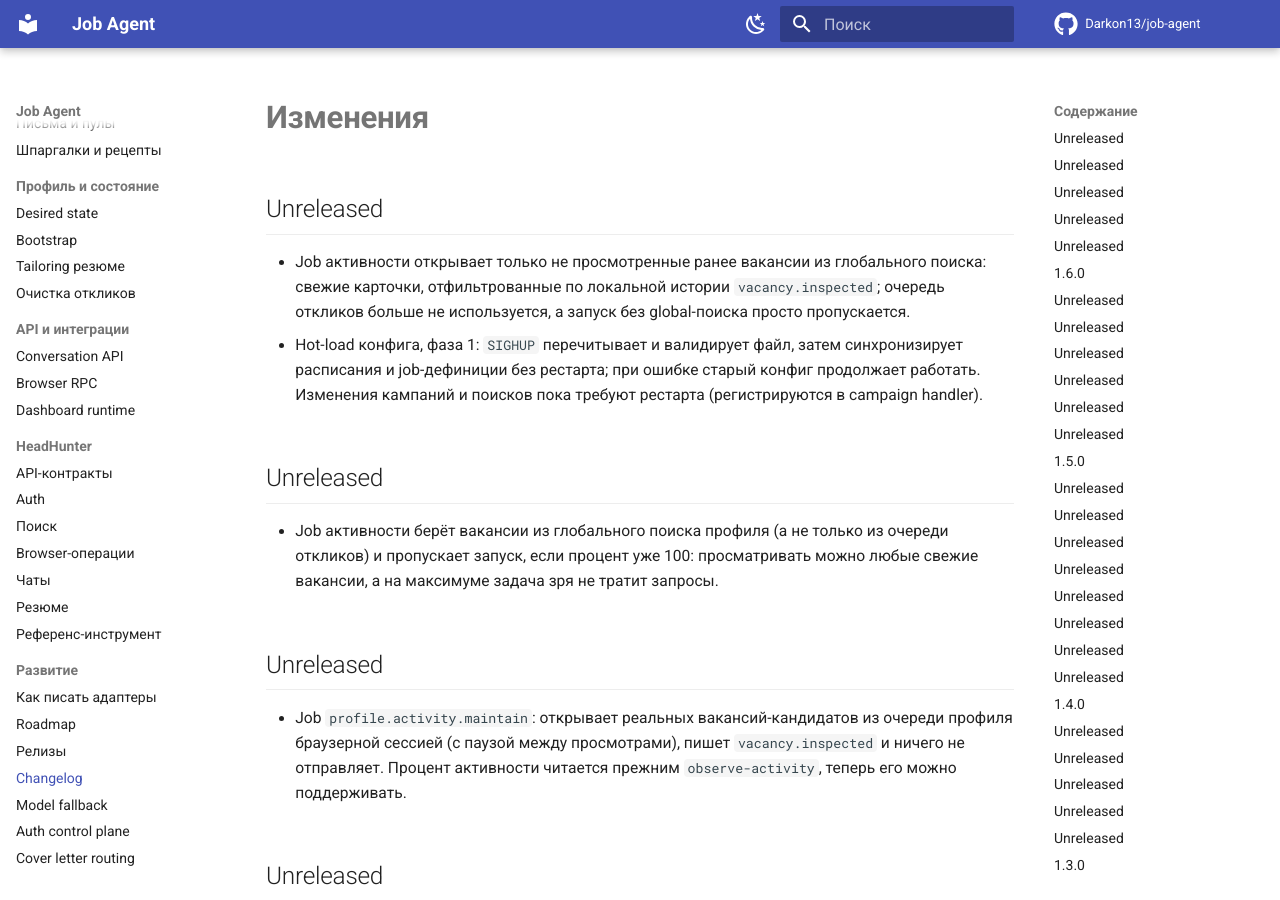
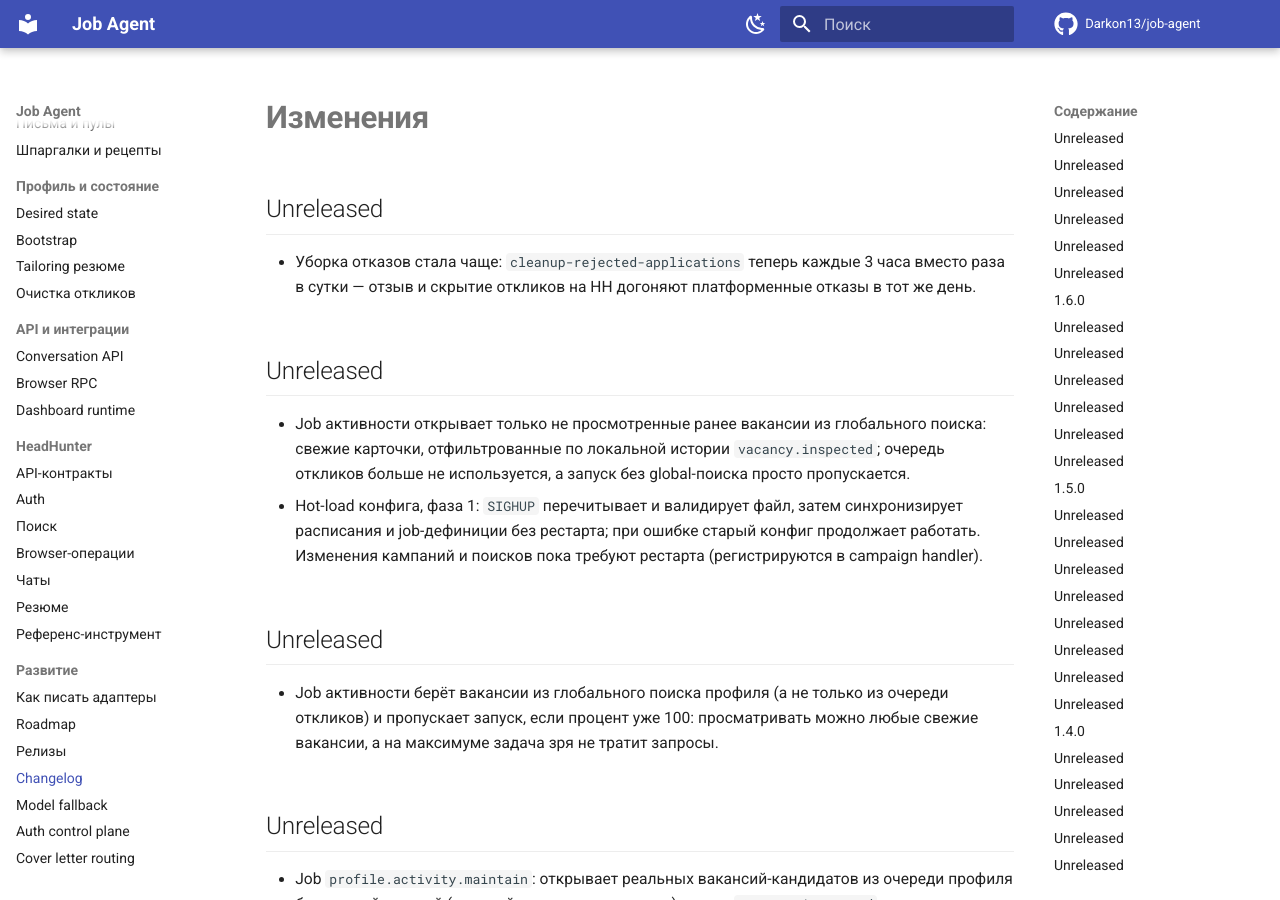
Before and after one commit to Darkon13/job-agent, an MkDocs documentation site: the page built from docs/changelog.md, in a window 1280 px wide and 900 px high. Built offline with MkDocs 1.6.1 and Material for MkDocs 9.7.7, drawn with Linux system fonts in a browser that asks for light colours; comment, search, counter and statistics services are not loaded.

Commit message:
chore(config): clean rejected applications every three hours

```diff
--- a/docs/changelog.md
+++ b/docs/changelog.md
@@ -1,4 +1,10 @@
 # Изменения
+
+## Unreleased
+
+- Уборка отказов стала чаще: `cleanup-rejected-applications` теперь каждые
+  3 часа вместо раза в сутки — отзыв и скрытие откликов на HH догоняют
+  платформенные отказы в тот же день.
 
 ## Unreleased
 
```
Also changed, not shown: docs/quickstart.md (+2 -2 lines), 1 other file.
